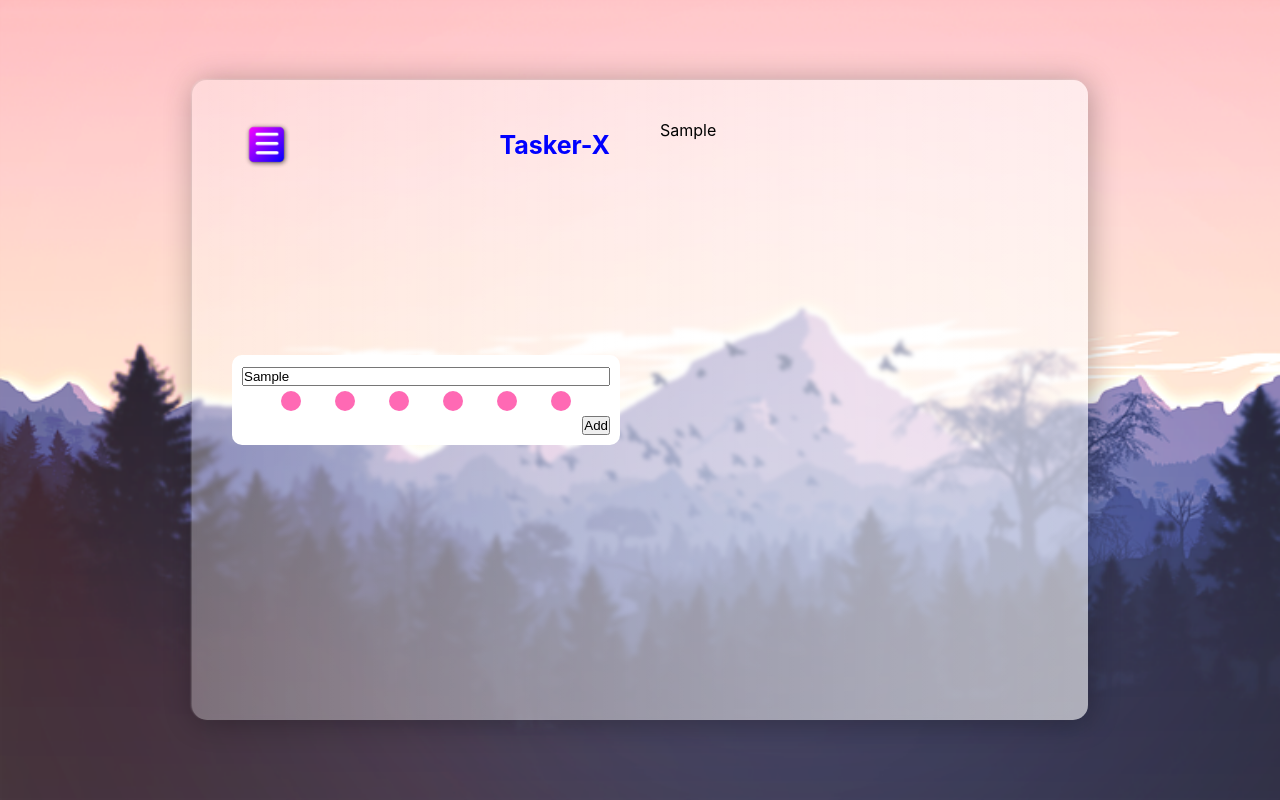
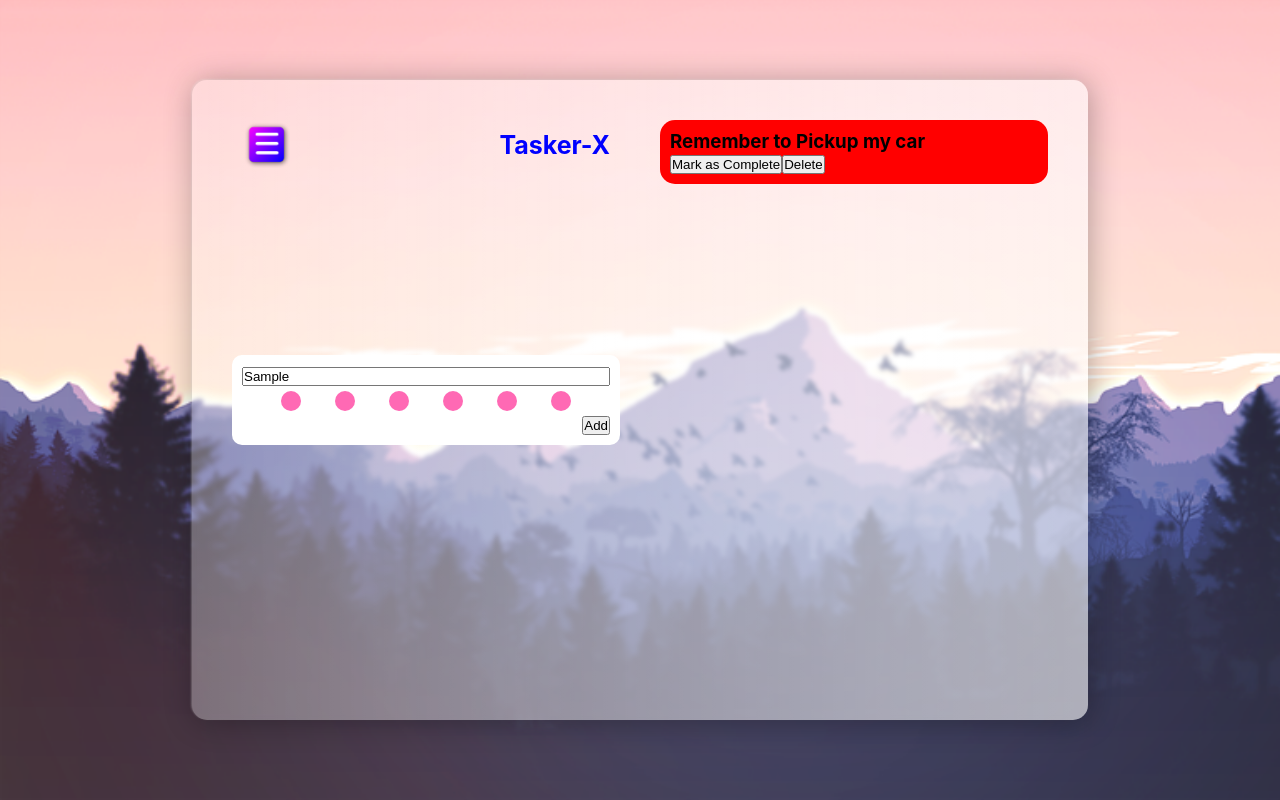
Before and after one commit to korathbasil/react-to-do-list, a React (Create React App) app: page / in a window 1280 px wide. Both pictures are taken after typing "Sample" into the empty fields and a click on the button "Add". Built offline with nearby package versions, Linux system fonts and the light colour scheme.

Commit message:
created TaskCard comp. deleted TaskView componenet, instead rendering TaskCard in app component

```diff
--- a/src/App.tsx
+++ b/src/App.tsx
@@ -3,7 +3,7 @@ import React, { useState } from "react";
 import "./App.css";
 import Header from "./components/Header/Header";
 import AddTask from "./components/AddTask/AddTask";
-import TaskView from "./components/TaskView/TaskView";
+import TaskCard from "./components/TaskCard/TaskCard";
 import List from "./components/List/List";
 
 const App: React.FC = () => {
@@ -21,7 +21,9 @@ const App: React.FC = () => {
           <AddTask addTask={addTask} />
         </div>
         <div className="app-right">
-          <TaskView tasks={tasks} />
+          {tasks.map((task) => (
+            <TaskCard task={task} />
+          ))}
         </div>
       </div>
     </div>
--- /dev/null
+++ b/src/components/TaskCard/TaskCard.module.css
@@ -0,0 +1,7 @@
+.task {
+  width: 100%;
+  padding: 10px;
+  background-color: red;
+  border-radius: 15px;
+  margin-bottom: 15px;
+}
--- /dev/null
+++ b/src/components/TaskCard/TaskCard.tsx
@@ -0,0 +1,15 @@
+import styles from "./TaskCard.module.css";
+
+const TaskCard: React.FC<{ task: string }> = ({ task }) => {
+  return (
+    <div className={styles.task}>
+      <h3>Remember to Pickup my car</h3>
+      <div className={styles.actions}>
+        <button className={styles.actionButton}>Mark as Complete</button>
+        <button className={styles.actionButton}>Delete</button>
+      </div>
+    </div>
+  );
+};
+
+export default TaskCard;
--- a/src/components/TaskView/TaskView.tsx
+++ /dev/null
@@ -1,17 +0,0 @@
-import styles from "./TaskView.module.css";
-
-interface props {
-  tasks: string[];
-}
-
-const TaskView: React.FC<props> = (props) => {
-  return (
-    <div className={styles.TaskView}>
-      {props.tasks.map((a) => (
-        <p>{a}</p>
-      ))}
-    </div>
-  );
-};
-
-export default TaskView;
```
Also changed, not shown: src/components/TaskView/TaskView.module.css (deleted).
